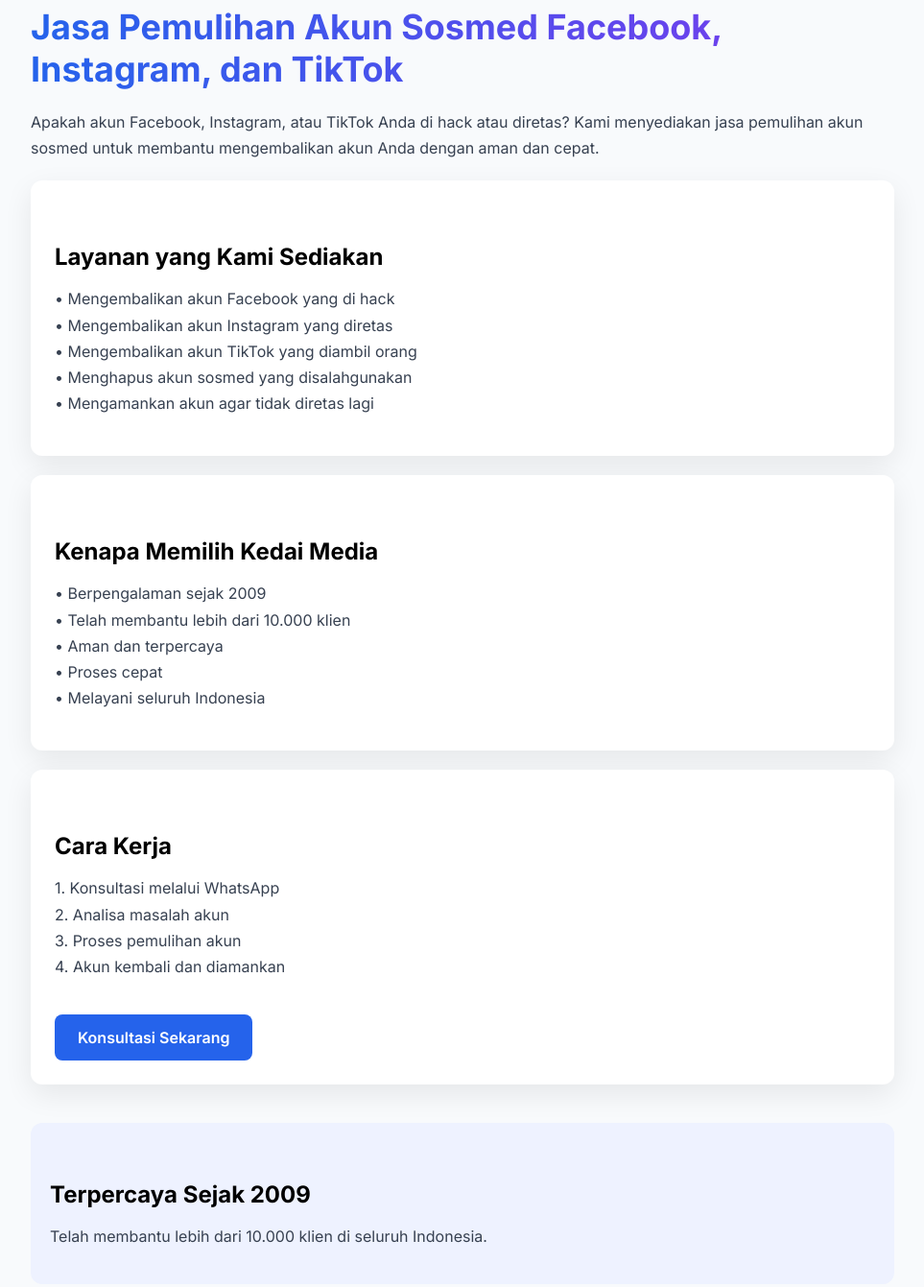
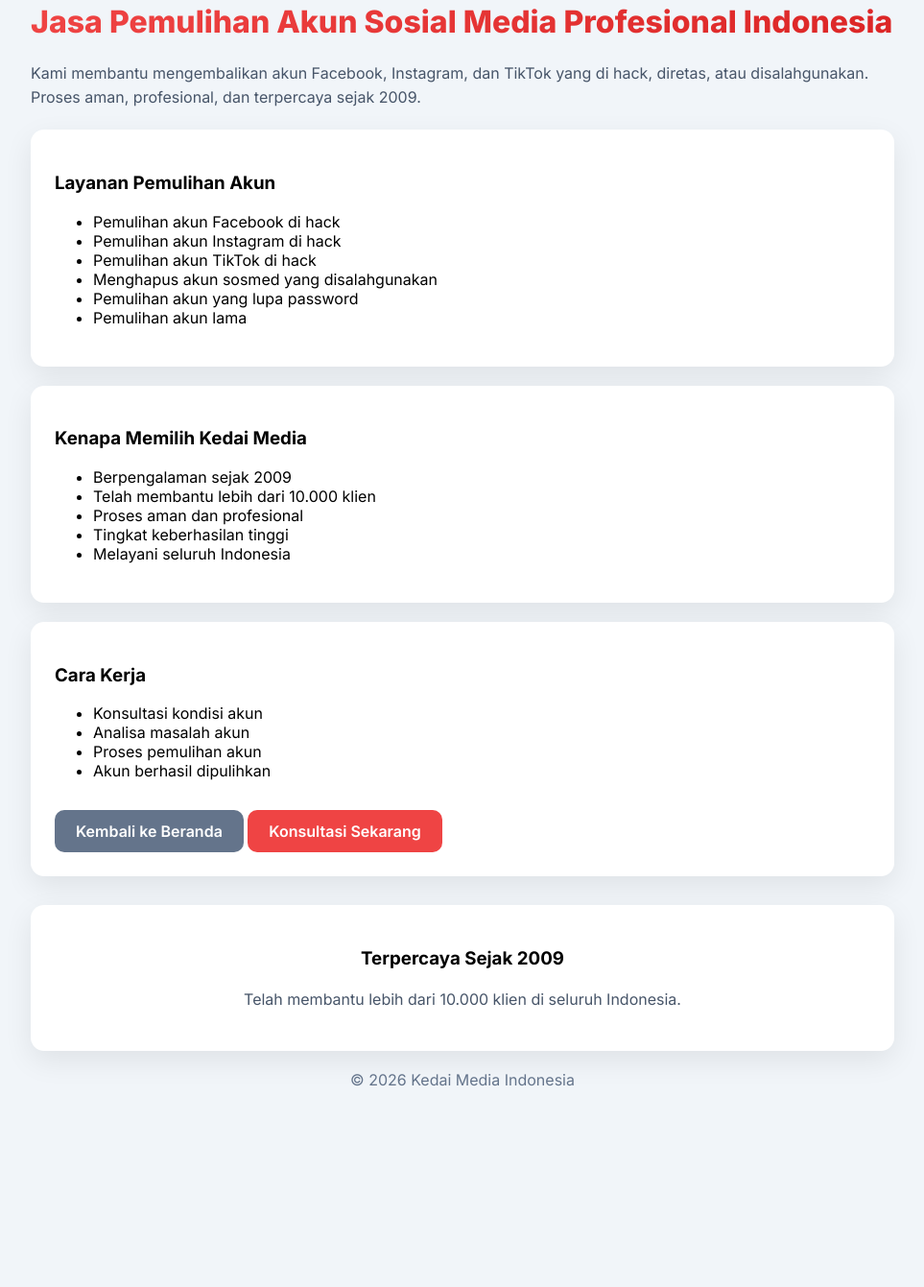
Before and after one commit to ddkurnia/kedai-media, a plain HTML site: page pemulihan-akun-sosmed/index.html in a window 1280 px wide. Shown: the part 58-1399 px from the top of the page at 96% size, without its empty margins (158-1121 px from the left). After the commit the page ends 1233 px from the top, so only its background shows below. Drawn offline with Linux system fonts and the light colour scheme.

Commit message:
Update index.html

```diff
--- a/pemulihan-akun-sosmed/index.html
+++ b/pemulihan-akun-sosmed/index.html
@@ -6,23 +6,24 @@
 <meta name="viewport" content="width=device-width, initial-scale=1.0">
 
 <title>
-Jasa Pemulihan Akun Sosmed | Cara Mengembalikan Akun Facebook Instagram TikTok yang di Hack | Kedai Media
+Jasa Pemulihan Akun Sosmed Indonesia | Mengembalikan Akun Facebook Instagram TikTok di Hack | Kedai Media
 </title>
 
 <meta name="description" content="
-Kedai Media menyediakan jasa pemulihan akun sosmed Facebook, Instagram, dan TikTok yang di hack atau diretas. Membantu mengembalikan akun, menghapus akun yang disalahgunakan, dan mengamankan akun agar tidak diretas lagi. Melayani seluruh Indonesia sejak 2009.
+Jasa pemulihan akun sosmed profesional untuk mengembalikan akun Facebook, Instagram, dan TikTok yang di hack, diretas, atau disalahgunakan. Kedai Media terpercaya sejak 2009, membantu lebih dari 10.000 klien di seluruh Indonesia.
 ">
 
 <meta name="keywords" content="
 pemulihan akun sosmed,
 cara mengembalikan akun facebook yang di hack,
-jasa mengembalikan akun instagram yang diretas,
-jasa pemulihan akun tiktok,
-jasa menghapus akun sosmed,
+cara mengembalikan akun instagram yang di hack,
+cara mengembalikan akun tiktok yang di hack,
 jasa pemulihan akun facebook indonesia,
 jasa pemulihan akun instagram indonesia,
-akun facebook di hack solusi,
-akun instagram diretas solusi
+jasa pemulihan akun tiktok indonesia,
+jasa menghapus akun sosmed,
+jasa pemulihan akun terpercaya indonesia,
+jasa recovery akun sosmed indonesia
 ">
 
 <meta name="robots" content="index, follow">
@@ -33,9 +34,8 @@
 
 body{
 font-family:'Inter',sans-serif;
-background:#f8fafc;
+background:#f1f5f9;
 margin:0;
-padding:0;
 }
 
 .container{
@@ -45,47 +45,71 @@
 }
 
 h1{
-font-size:36px;
-margin-bottom:20px;
-background:linear-gradient(90deg,#2563eb,#7c3aed);
+font-size:32px;
+font-weight:800;
+background:linear-gradient(90deg,#ef4444,#dc2626);
 -webkit-background-clip:text;
 -webkit-text-fill-color:transparent;
 }
 
-h2{
-margin-top:40px;
-margin-bottom:15px;
+p{
+color:#475569;
+line-height:1.6;
 }
 
-p{
-line-height:1.7;
-color:#374151;
+.card{
+background:white;
+padding:25px;
+border-radius:14px;
+margin-top:20px;
+box-shadow:0 10px 30px rgba(0,0,0,0.08);
+transition:0.3s;
 }
 
-.box{
-background:white;
-padding:25px;
-border-radius:12px;
-box-shadow:0 10px 30px rgba(0,0,0,0.08);
-margin-top:20px;
+.card:hover{
+transform:translateY(-6px);
+box-shadow:0 20px 45px rgba(0,0,0,0.15);
 }
 
 .btn{
 display:inline-block;
-margin-top:20px;
-background:#2563eb;
+margin-top:15px;
+padding:12px 22px;
+border-radius:10px;
+text-decoration:none;
+font-weight:600;
 color:white;
-padding:14px 24px;
-text-decoration:none;
-border-radius:8px;
-font-weight:600;
+}
+
+.btn-home{
+background:#64748b;
+}
+
+.btn-home:hover{
+background:#475569;
+}
+
+.btn-wa{
+background:#ef4444;
+}
+
+.btn-wa:hover{
+background:#dc2626;
 }
 
 .trust{
-margin-top:40px;
-padding:20px;
-background:#eef2ff;
-border-radius:12px;
+background:white;
+padding:25px;
+margin-top:30px;
+border-radius:14px;
+text-align:center;
+box-shadow:0 10px 30px rgba(0,0,0,0.08);
+}
+
+.footer{
+text-align:center;
+margin-top:20px;
+color:#64748b;
 }
 
 </style>
@@ -97,59 +121,76 @@
 <div class="container">
 
 <h1>
-Jasa Pemulihan Akun Sosmed Facebook, Instagram, dan TikTok
+Jasa Pemulihan Akun Sosial Media Profesional Indonesia
 </h1>
 
 <p>
-Apakah akun Facebook, Instagram, atau TikTok Anda di hack atau diretas? Kami menyediakan jasa pemulihan akun sosmed untuk membantu mengembalikan akun Anda dengan aman dan cepat.
+Kami membantu mengembalikan akun Facebook, Instagram, dan TikTok yang di hack, diretas, atau disalahgunakan. Proses aman, profesional, dan terpercaya sejak 2009.
 </p>
 
-<div class="box">
+<div class="card">
 
-<h2>
-Layanan yang Kami Sediakan
-</h2>
+<h3>Layanan Pemulihan Akun</h3>
 
-<p>
-• Mengembalikan akun Facebook yang di hack<br>
-• Mengembalikan akun Instagram yang diretas<br>
-• Mengembalikan akun TikTok yang diambil orang<br>
-• Menghapus akun sosmed yang disalahgunakan<br>
-• Mengamankan akun agar tidak diretas lagi
-</p>
+<ul>
+
+<li>Pemulihan akun Facebook di hack</li>
+
+<li>Pemulihan akun Instagram di hack</li>
+
+<li>Pemulihan akun TikTok di hack</li>
+
+<li>Menghapus akun sosmed yang disalahgunakan</li>
+
+<li>Pemulihan akun yang lupa password</li>
+
+<li>Pemulihan akun lama</li>
+
+</ul>
 
 </div>
 
-<div class="box">
+<div class="card">
 
-<h2>
-Kenapa Memilih Kedai Media
-</h2>
+<h3>Kenapa Memilih Kedai Media</h3>
 
-<p>
-• Berpengalaman sejak 2009<br>
-• Telah membantu lebih dari 10.000 klien<br>
-• Aman dan terpercaya<br>
-• Proses cepat<br>
-• Melayani seluruh Indonesia
-</p>
+<ul>
+
+<li>Berpengalaman sejak 2009</li>
+
+<li>Telah membantu lebih dari 10.000 klien</li>
+
+<li>Proses aman dan profesional</li>
+
+<li>Tingkat keberhasilan tinggi</li>
+
+<li>Melayani seluruh Indonesia</li>
+
+</ul>
 
 </div>
 
-<div class="box">
+<div class="card">
 
-<h2>
-Cara Kerja
-</h2>
+<h3>Cara Kerja</h3>
 
-<p>
-1. Konsultasi melalui WhatsApp<br>
-2. Analisa masalah akun<br>
-3. Proses pemulihan akun<br>
-4. Akun kembali dan diamankan
-</p>
+<ul>
 
-<a href="https://wa.me/6282285781863" class="btn">
+<li>Konsultasi kondisi akun</li>
+
+<li>Analisa masalah akun</li>
+
+<li>Proses pemulihan akun</li>
+
+<li>Akun berhasil dipulihkan</li>
+
+</ul>
+
+<a href="https://ddkurnia.github.io/kedai-media/" class="btn btn-home">
+Kembali ke Beranda
+</a>
+
+<a href="https://wa.me/6282285781863" class="btn btn-wa">
 Konsultasi Sekarang
 </a>
 
@@ -157,9 +198,7 @@
 
 <div class="trust">
 
-<h2>
-Terpercaya Sejak 2009
-</h2>
+<h3>Terpercaya Sejak 2009</h3>
 
 <p>
 Telah membantu lebih dari 10.000 klien di seluruh Indonesia.
@@ -167,6 +206,10 @@
 
 </div>
 
+<div class="footer">
+© 2026 Kedai Media Indonesia
+</div>
+
 </div>
 
 </body>
```
